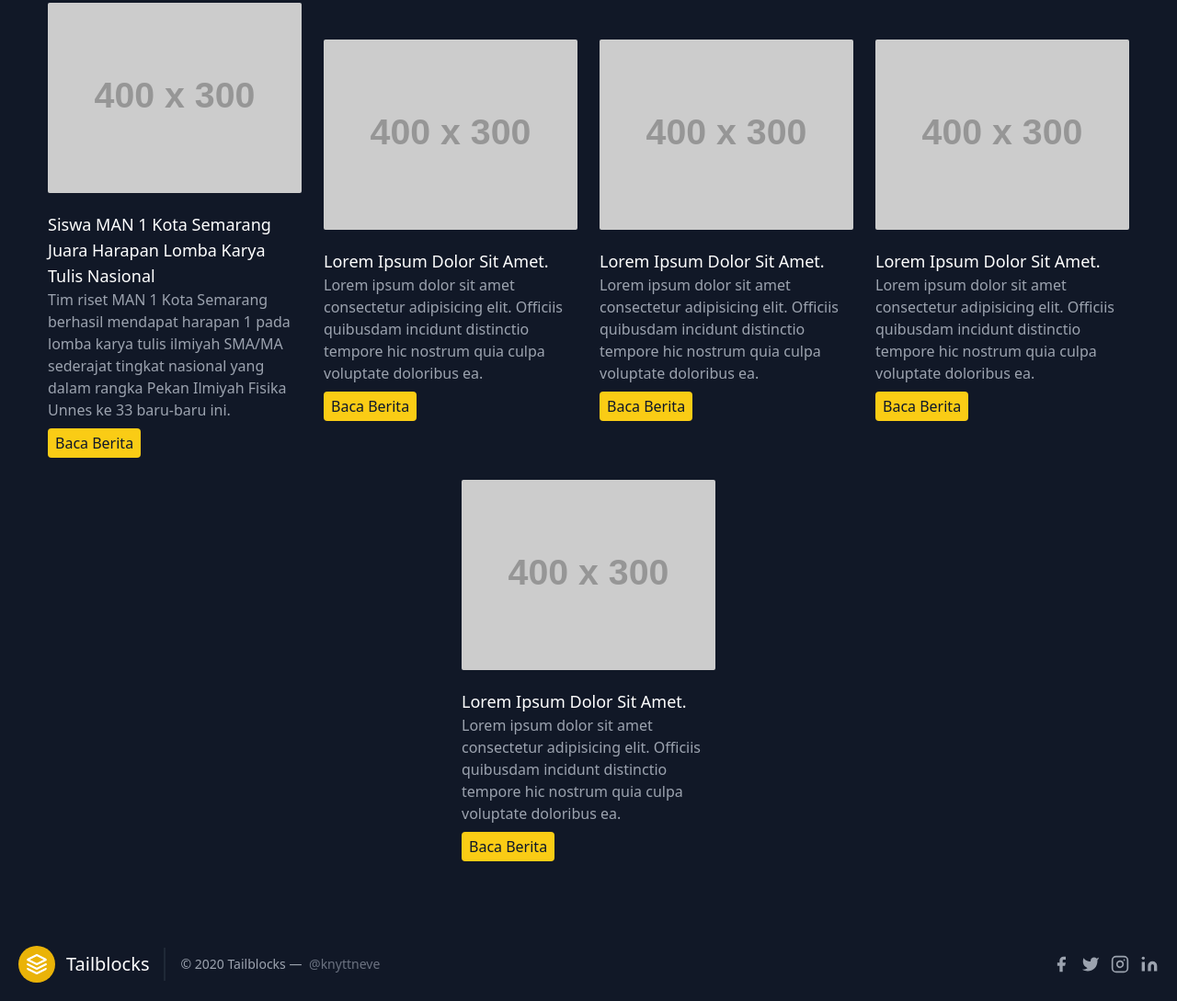
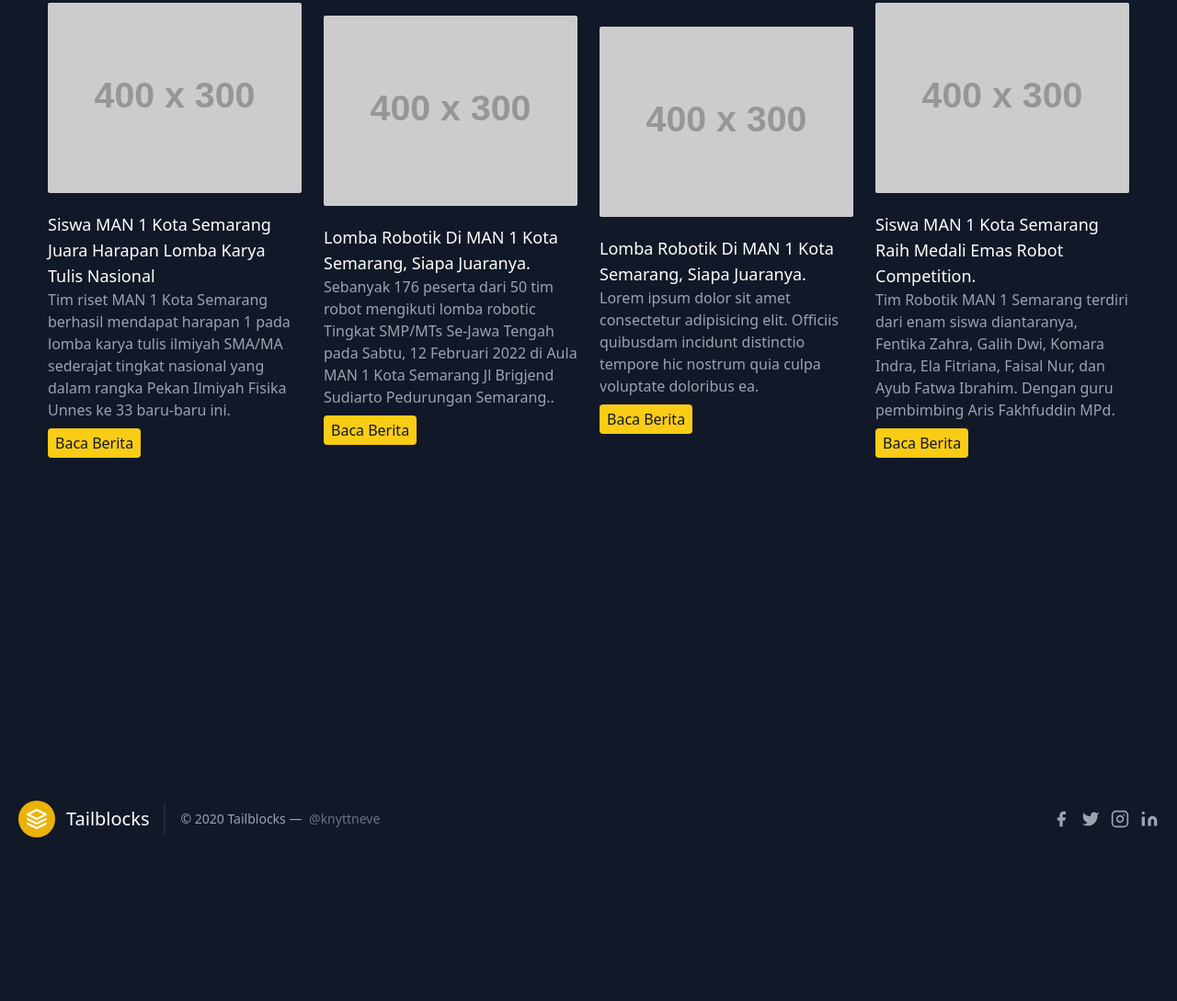
Before and after one commit to AlifMahendra/RoboticLibraryCenter, a plain HTML site: page public/news.html in a window 1280 px wide. Shown: the part 497-1586 px from the top of the page at 92% size. After the commit the page ends 1428 px from the top, so only its background shows below. Drawn offline with nearby package versions, Linux system fonts and the light colour scheme; placeholder pictures from the web are drawn by us.

Commit message:
Update news.html

```diff
--- a/public/news.html
+++ b/public/news.html
@@ -74,7 +74,17 @@
           <img src="https://dummyimage.com/400x300" alt="" class="w-full object-center" />
         </div>
         <div class="flex flex-col items-start pt-5">
-          <h1 class="text-lg capitalize text-white">Lorem ipsum dolor sit amet.</h1>
+          <h1 class="text-lg capitalize text-white">Lomba Robotik di MAN 1 Kota Semarang, Siapa Juaranya.</h1>
+          <p>Sebanyak 176 peserta dari 50 tim robot mengikuti lomba robotic Tingkat SMP/MTs Se-Jawa Tengah pada Sabtu, 12 Februari 2022 di Aula MAN 1 Kota Semarang Jl Brigjend Sudiarto Pedurungan Semarang..</p>
+          <a href="https://kampuspedia.id/lomba-robotik-di-man-1-kota-semarang-siapa-juaranya/" class="mt-2 block rounded bg-yellow-400 px-2 py-1 font-medium text-slate-900">Baca Berita</a>
+        </div>
+      </div>
+      <div class="flex w-full flex-col overflow-hidden rounded-md p-3 sm:w-1/2 md:w-1/3 lg:w-1/4">
+        <div class="flex max-h-60 w-full items-center overflow-hidden rounded-sm">
+          <img src="https://dummyimage.com/400x300" alt="" class="w-full object-center" />
+        </div>
+        <div class="flex flex-col items-start pt-5">
+          <h1 class="text-lg capitalize text-white">Lomba Robotik di MAN 1 Kota Semarang, Siapa Juaranya.</h1>
           <p>Lorem ipsum dolor sit amet consectetur adipisicing elit. Officiis quibusdam incidunt distinctio tempore hic
             nostrum quia culpa voluptate doloribus ea.</p>
           <a href="" class="mt-2 block rounded bg-yellow-400 px-2 py-1 font-medium text-slate-900">Baca Berita</a>
@@ -85,34 +95,12 @@
           <img src="https://dummyimage.com/400x300" alt="" class="w-full object-center" />
         </div>
         <div class="flex flex-col items-start pt-5">
-          <h1 class="text-lg capitalize text-white">Lorem ipsum dolor sit amet.</h1>
-          <p>Lorem ipsum dolor sit amet consectetur adipisicing elit. Officiis quibusdam incidunt distinctio tempore hic
-            nostrum quia culpa voluptate doloribus ea.</p>
-          <a href="" class="mt-2 block rounded bg-yellow-400 px-2 py-1 font-medium text-slate-900">Baca Berita</a>
+          <h1 class="text-lg capitalize text-white">Siswa MAN 1 Kota Semarang Raih Medali Emas Robot Competition.</h1>
+          <p>Tim Robotik MAN 1 Semarang terdiri dari enam siswa diantaranya, Fentika Zahra, Galih Dwi, Komara Indra, Ela Fitriana, Faisal Nur, dan Ayub Fatwa Ibrahim. Dengan guru pembimbing Aris Fakhfuddin MPd.</p>
+          <a href="https://www.kontenjateng.com/nasional/pr-65507765/siswa-man-1-kota-semarang-raih-medali-emas-robot-competition" class="mt-2 block rounded bg-yellow-400 px-2 py-1 font-medium text-slate-900">Baca Berita</a>
         </div>
       </div>
-      <div class="flex w-full flex-col overflow-hidden rounded-md p-3 sm:w-1/2 md:w-1/3 lg:w-1/4">
-        <div class="flex max-h-60 w-full items-center overflow-hidden rounded-sm">
-          <img src="https://dummyimage.com/400x300" alt="" class="w-full object-center" />
-        </div>
-        <div class="flex flex-col items-start pt-5">
-          <h1 class="text-lg capitalize text-white">Lorem ipsum dolor sit amet.</h1>
-          <p>Lorem ipsum dolor sit amet consectetur adipisicing elit. Officiis quibusdam incidunt distinctio tempore hic
-            nostrum quia culpa voluptate doloribus ea.</p>
-          <a href="" class="mt-2 block rounded bg-yellow-400 px-2 py-1 font-medium text-slate-900">Baca Berita</a>
-        </div>
-      </div>
-      <div class="flex w-full flex-col overflow-hidden rounded-md p-3 sm:w-1/2 md:w-1/3 lg:w-1/4">
-        <div class="flex max-h-60 w-full items-center overflow-hidden rounded-sm">
-          <img src="https://dummyimage.com/400x300" alt="" class="w-full object-center" />
-        </div>
-        <div class="flex flex-col items-start pt-5">
-          <h1 class="text-lg capitalize text-white">Lorem ipsum dolor sit amet.</h1>
-          <p>Lorem ipsum dolor sit amet consectetur adipisicing elit. Officiis quibusdam incidunt distinctio tempore hic
-            nostrum quia culpa voluptate doloribus ea.</p>
-          <a href="" class="mt-2 block rounded bg-yellow-400 px-2 py-1 font-medium text-slate-900">Baca Berita</a>
-        </div>
-      </div>
+
     </div>
   </section>
   <!-- news end -->
```
